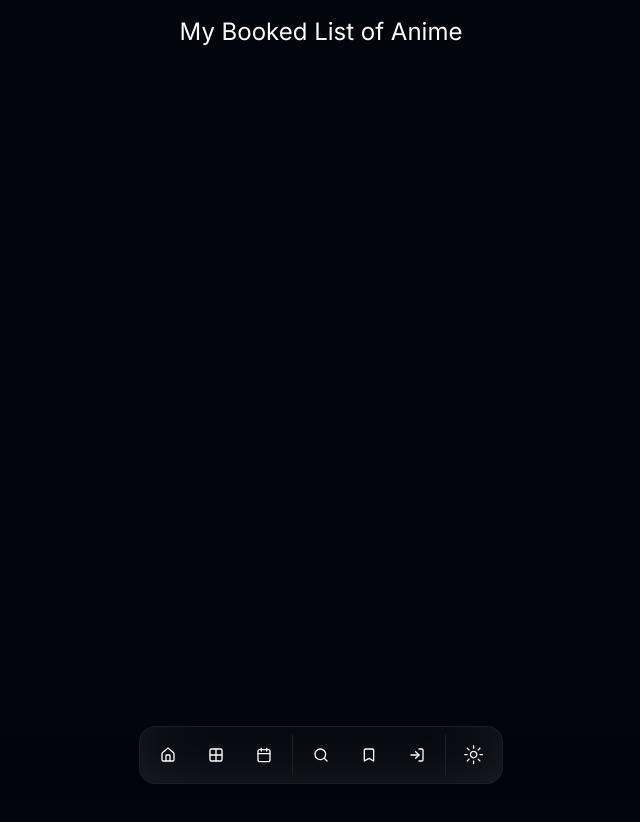
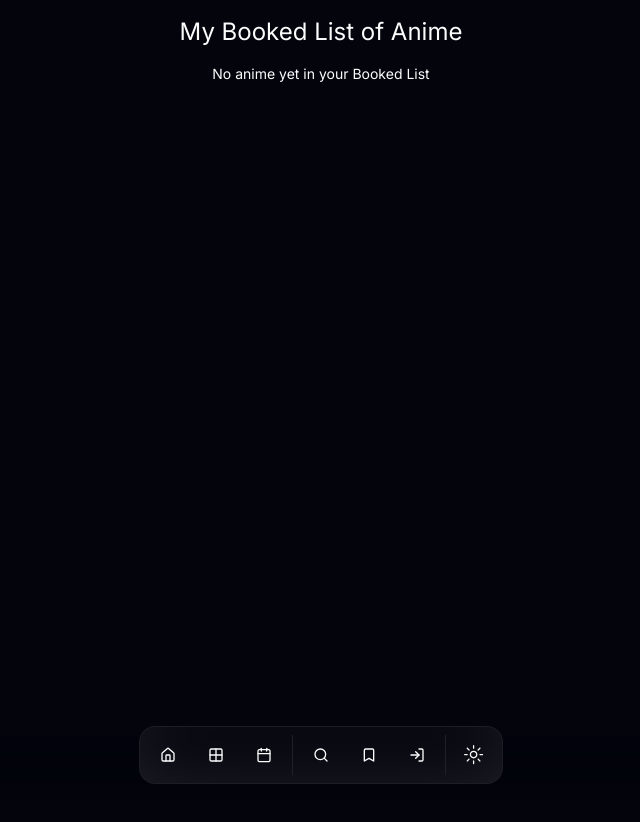
Before and after one commit to 10d3/anime-frontend, a Next.js app: page /bookmark in a window 1280 px wide. Shown: the top 822 px of the page, without its empty margins (319-959 px from the left). Before the commit the page ends 800 px from the top, so only its background shows below. Built offline with nearby package versions, Linux system fonts and the light colour scheme.

Commit message:
minor changes

```diff
--- a/src/components/shared/BookmarkPage.tsx
+++ b/src/components/shared/BookmarkPage.tsx
@@ -12,6 +12,16 @@ export default function BookmarkPage() {
     }
   }, []);
 
+  if (animeList.length >= 0) {
+    return (
+      <div className="min-h-dvh w-full px-4 items-center pt-4 flex flex-col gap-4">
+        <h1 className="text-2xl">My Booked List of Anime</h1>
+        <div className="flex justify-center items-center">
+          <h3 className="text-sm">No anime yet in your Booked List</h3>
+        </div>
+      </div>
+    );
+  }
   return (
     <main className="flex min-h-auto flex-col items-center pb-24 pt-4 gap-4 px-4 md:px-0">
       <h1 className="text-2xl">My Booked List of Anime</h1>
```
